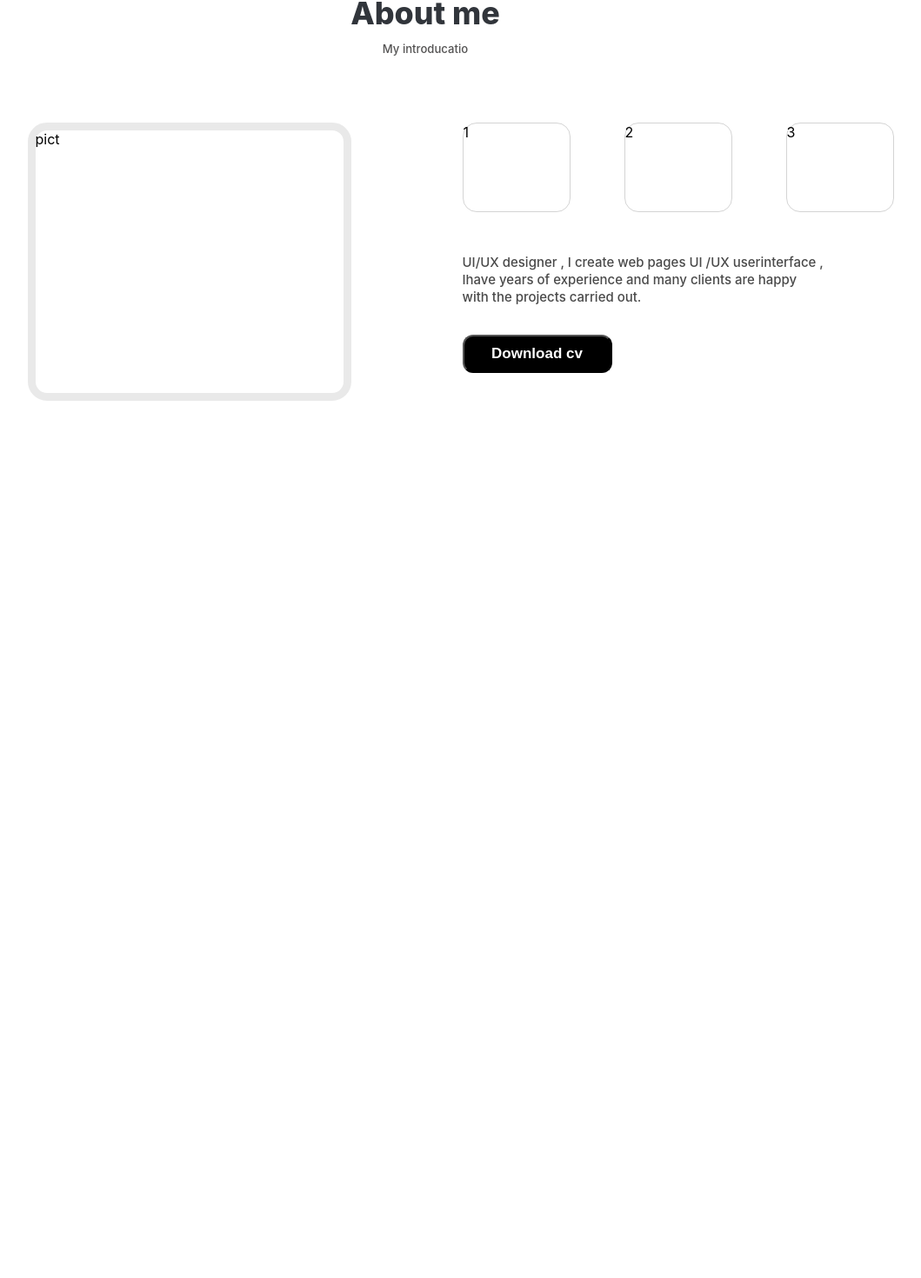
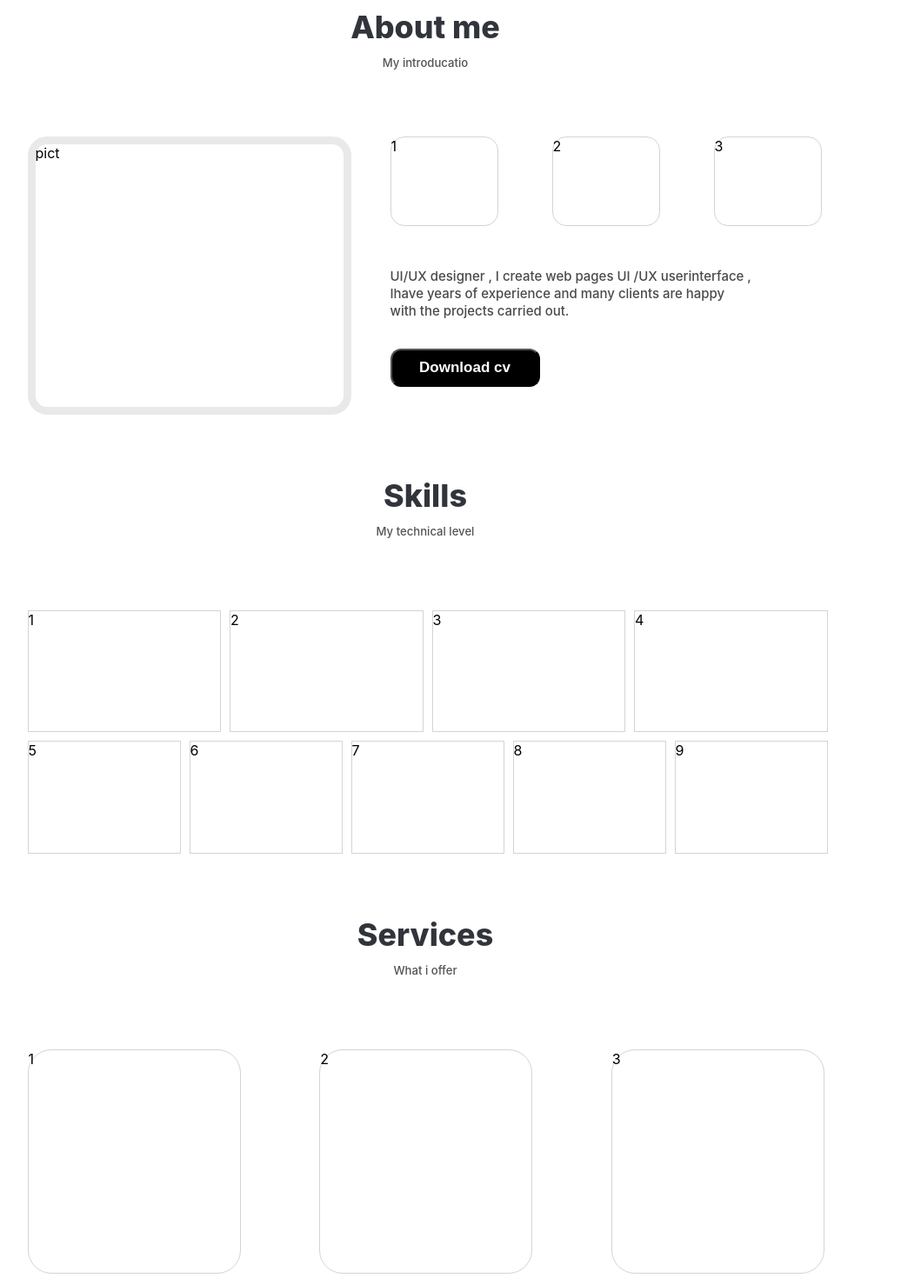
Before and after one commit to dwitap/Personal-Blog-Frontend, a React (Create React App) app: page / in a window 1280 px wide. Shown: the part 635-2105 px from the top of the page at 87% size, without its empty margins (151-1210 px from the left). Built offline with nearby package versions, Linux system fonts and the light colour scheme.

Commit message:
skills & service

```diff
--- a/src/App.css
+++ b/src/App.css
@@ -17,7 +17,7 @@
   align-items: end;
   margin-left: 120px;
   margin-top: 46px;
-  margin-right: 120px;
+  margin-right: 115px;
   }
 
 .item-name {
@@ -35,6 +35,7 @@
   grid-template-columns: repeat(2, 1fr);
   margin-left: 120px;
   margin-top: 127px;
+  margin-right: 115px;
 }
 
 .i1-1 {
@@ -77,7 +78,6 @@ color: white;
 .i2 {
   border-radius: 50px;
   background-color: antiquewhite;
-  margin-right: 120px;
   text-align: center;
  }
 
@@ -89,21 +89,21 @@ color: white;
   line-height: 17px;
   margin-left: 120px;
   margin-top: 110px;
-  margin-right: 120px;
+  margin-right: 115px;
   color: #545353;
 }
 
-.about-me {
+.title {
   display: block;
   text-align: center;
-  margin-top: 53px;
+  margin-top: 69px;
   font-weight: 800;
   font-size: 35.8559px;
   line-height: 49px;
   color: #31353B;
 }
 
-.intro {
+.sub-title {
   display: block;
   text-align: center;
   margin-top: 8px;
@@ -115,9 +115,10 @@ color: white;
 
 .container3{
   display: grid;
-  grid-template-columns: repeat(2, 500px);
+  grid-template-columns: 354px 496px;
+  grid-column-gap: 63px;
   margin-left: 120px;
-  margin-right: 120px;
+  margin-right: 115px;
 }
 
 .ab1 {
@@ -136,7 +137,6 @@ color: white;
   display: grid;
   grid-template-columns: repeat(3, 124px);
   grid-column-gap: 62px;
-  margin-right: 120px;
 }
 
 .ab-item {
@@ -145,6 +145,7 @@ color: white;
   height: 103px;
   border: 1px solid #D4D4D4;
   border-radius: 16px;
+  box-sizing: border-box;
 }
 
 .ab-item2 {
@@ -172,3 +173,50 @@ color: white;
   background: #000000;
   border-radius: 12px;
 }
+
+.service-container {
+  display: grid;
+  grid-template-columns: repeat(3, 1fr);
+  grid-column-gap: 87px;
+  margin-left: 120px;
+  margin-right: 115px;
+}
+
+.service-item {
+  box-sizing: border-box;
+  width: 245px;
+  height: 258px;
+  margin-top: 82px;
+  border: 1px solid #D4D4D4;
+  border-radius: 27px;
+}
+
+.skills-container1 {
+  display: grid;
+  grid-template-columns: repeat(4, 1fr);
+  grid-column-gap: 10px;
+  margin-left: 120px;
+  margin-right: 115px;
+}
+
+.skill-item {
+  box-sizing: border-box;
+  margin-top: 82px;
+  height: 140px;
+  border: 1px solid #D4D4D4;
+}
+
+.skills-container2 {
+  display: grid;
+  grid-template-columns: repeat(5, 1fr);
+  grid-column-gap: 10px;
+  margin-left: 120px;
+  margin-right: 115px;
+}
+
+.skill-item2 {
+  box-sizing: border-box;
+  margin-top: 10px;
+  height: 130px;
+  border: 1px solid #D4D4D4;
+}
--- a/src/App.jsx
+++ b/src/App.jsx
@@ -32,8 +32,8 @@ function App() {
         <div className="i2">pict</div>
       </div>
       <div className="scroll">scroll down</div>
-      <div className="about-me">About me</div>
-      <div className="intro">My introducatio</div>
+      <div className="title">About me</div>
+      <div className="sub-title">My introducatio</div>
       <div className="container3">
         <div className="ab1">pict</div>
         <div className="ab2">
@@ -50,6 +50,28 @@ function App() {
           </div>
         </div>
       </div>
+      <div className="title">Skills</div>
+      <div className="sub-title">My technical level</div>
+      <div class="skills-container1">
+        <div class="skill-item"> 1</div>
+        <div class="skill-item"> 2</div>
+        <div class="skill-item"> 3</div>
+        <div class="skill-item"> 4</div>
+      </div>
+      <div className="skills-container2">
+        <div class="skill-item2"> 5</div>
+        <div class="skill-item2"> 6</div>
+        <div class="skill-item2"> 7</div>
+        <div class="skill-item2"> 8</div>
+        <div class="skill-item2"> 9</div>
+      </div>
+      <div className="title">Services</div>
+      <div className="sub-title">What i offer</div>
+      <div className="service-container">
+        <div className="service-item">1</div>
+        <div className="service-item">2</div>
+        <div className="service-item">3</div>
+      </div>
     </div>
   );
 }
```
